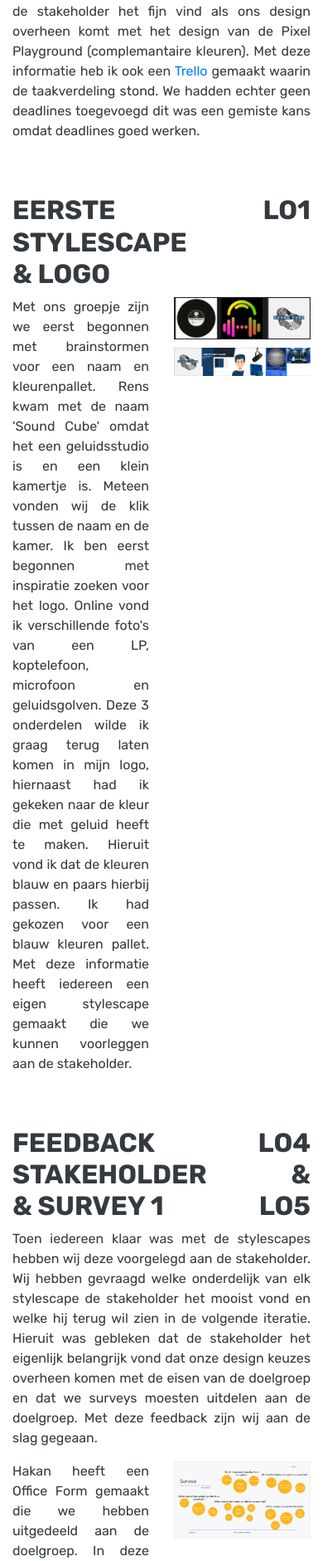
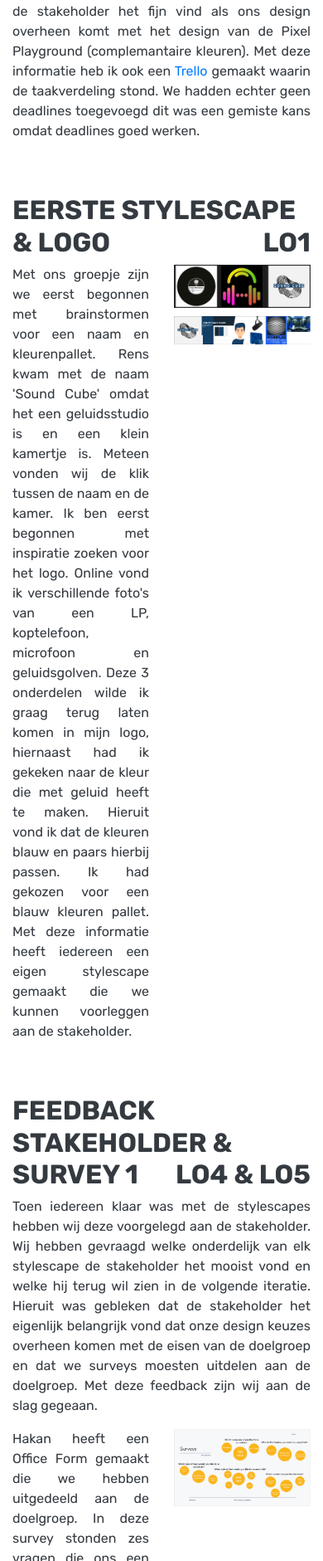
Before and after one commit to Devannn/Portfolio-Semester-2, a PHP site: page /projects/project1.php in a window 390 px wide; the page is wider, and only the part inside the window is pictured. Shown: the part 1128-3009 px from the top of that part at 83% size. Run offline with PHP 8.4, Linux system fonts and the light colour scheme.

Commit message:
alle headers korter gemaakt door gebruik te maken van span

```diff
--- a/css/style.css
+++ b/css/style.css
@@ -32,6 +32,10 @@ h4,
 h5 {
   text-transform: uppercase;
   font-weight: bold;
+}
+
+h2 span {
+  float: right;
 }
 
 /* Headers Uppercase */
--- a/projects/project1.php
+++ b/projects/project1.php
@@ -62,10 +62,7 @@
             <!-- Vooraf -->
             <div class="row">
                 <div class="col">
-                    <h2>Vooraf</h2>
-                </div>
-                <div class="col text-right">
-                    <h2>LO4 & LO5</h2>
+                    <h2>Vooraf<span style="float:right;">LO4 & LO5</span></h2>
                 </div>
             </div>
             <div class="row">
@@ -78,10 +75,7 @@
             <!-- Stylescape en Logo 1 -->
             <div class="row pt-4">
                 <div class="col">
-                    <h2>Eerste Stylescape & Logo</h2>
-                </div>
-                <div class="col text-right">
-                    <h2>LO1</h2>
+                    <h2>Eerste Stylescape & Logo<span style="float:right;">LO1</span></h2>
                 </div>
             </div>
             <div class="row">
@@ -100,10 +94,7 @@
             <!-- Feedback & Survey 1 -->
             <div class="row pt-4">
                 <div class="col">
-                    <h2>Feedback Stakeholder & Survey 1</h2>
-                </div>
-                <div class="col-3 text-right">
-                    <h2>LO4 & LO5</h2>
+                    <h2>Feedback Stakeholder & Survey 1<span style="float:right;">LO4 & LO5</span></h2>
                 </div>
             </div>
             <div class="row">
@@ -128,10 +119,7 @@
             <!-- Logo's 2 -->
             <div class="row pt-4">
                 <div class="col">
-                    <h2>Meer Logo's & Feedback Stakeholder</h2>
-                </div>
-                <div class="col-3 text-right">
-                    <h2>LO1 & LO3</h2>
+                    <h2>Meer Logo's & Feedback Stakeholder<span style="float:right;">LO1 & LO3</span></h2>
                 </div>
             </div>
             <div class="row">
@@ -227,26 +215,20 @@
 
             <!-- Survey 2, Poster & Mockups Iteratie 3 -->
             <div class="row pt-4">
-                <div class="col-md-4">
-                    <h2>Survey 2</h2>
+                <div class="col-6">
+                    <h2>Survey 2<span style="float:right;">LO4 & LO5</span></h2>
                 </div>
-                <div class="col-md-2 text-right">
-                    <h2>LO4 & LO5</h2>
+                <div class="col-6">
+                    <h2>Poster & Mockups<span style="float:right;">LO1</span></h2>
                 </div>
-                <div class="col-md-4">
-                    <h2>Poster & Mockups</h2>
-                </div>
-                <div class="col-md-2 text-right">
-                    <h2>LO1</h2>
-                </div>
-                <div class="col">
+                <div class="col-6">
                     </h2>
                     <p class="text-justify">
                         Om er duidelijk achter te komen hoe de doelgroep denkt over mijn stylescape en logo heb ik nog een extra survey gemaakt. Uit deze survey is gebleken dat de stylescape minimalistich is, het logo abstract is, de kleuren druk zijn, de tekst goed leesbaar is en het lettertype goed overheen komt met de stylescape. Al in al ben ik heel tevreden met mijn stylescape en de doelgroep ook en weet ik nu zeker dat onze brandguide naar wenst gaat zijn van de stakeholder en doelgroep.
                     </p>
                     <img src="../img/projects/vibevault/survey2.png" class="img-fluid">
                 </div>
-                <div class="col">
+                <div class="col-6">
                     <p class="text-justify">
                         Om onze brand te representeren heb ik een poster gemaakt, mockups gemaakt en een instapost gemaakt. De poster kan overal worden opgehangen vooral in het soundlab en op school zelf. Mockups heb ik gemaakt om aan te tonen hoe ons logo er uit ziet op verschillende apparaten denk hierbij aan een laptop en telefoon.
                     </p>
@@ -258,10 +240,7 @@
             <!-- Eindproduct -->
             <div class="row pt-4">
                 <div class="col">
-                    <h2>Brand Guidelines</h2>
-                </div>
-                <div class="col text-right">
-                    <h2>LO1</h2>
+                    <h2>Brand Guidelines<span style="float:right;">LO1</span></h2>
                 </div>
             </div>
             <div class="row">
@@ -281,10 +260,7 @@
             <!-- Presentatie -->
             <div class="row pt-4">
                 <div class="col">
-                    <h2>Feedback - Paul & Eind Presentatie</h2>
-                </div>
-                <div class="col-3 text-right">
-                    <h2>LO4 & LO5</h2>
+                    <h2>Feedback - Paul & Eind Presentatie<span style="float:right;">LO4 & LO5</span></h2>
                 </div>
             </div>
             <div class="row">
@@ -312,10 +288,7 @@
             <!-- Feedback Stakeholder - Zelfreflectie -->
             <div class="row pt-4">
                 <div class="col">
-                    <h2>Feedback Stakeholder - Zelfreflectie</h2>
-                </div>
-                <div class="col-4 text-right">
-                    <h2>LO4 & LO5</h2>
+                    <h2>Feedback Stakeholder - Zelfreflectie<span style="float:right;">LO4 & LO5</span></h2>
                 </div>
             </div>
             <div class="row">
```
